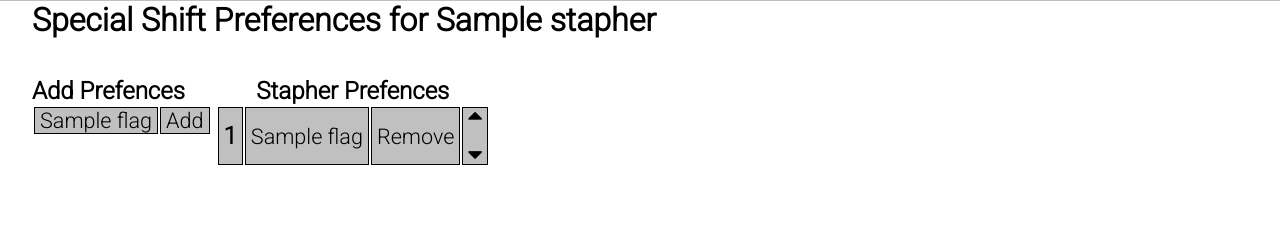
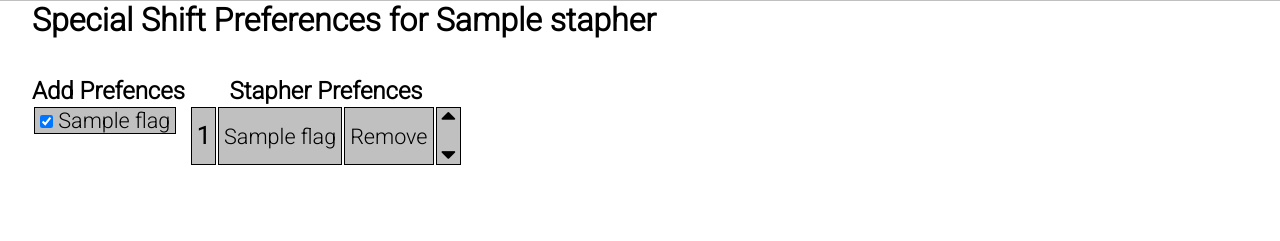
Before and after one commit to natelohn/staphd, a Django app: template schedules/templates/schedules/stapher_preferences.html in a window 1280 px wide. Shown: the part 59-300 px from the top of the page. Run offline with Django 3.2, Linux system fonts and the light colour scheme; the template is opened without the code that fills it: most values are stand-ins (such as "Sample title", 1, 10 or a date in 2020); some libraries are stand-ins or nearby versions.

Commit message:
special shift placement form

```diff
--- a/schedules/templates/schedules/stapher_preferences.html
+++ b/schedules/templates/schedules/stapher_preferences.html
@@ -10,10 +10,10 @@
 			<table id="ranking_table">
 				{% for flag in flags_to_add %}
 				<tr>
-					<td class="ranking_table_data" id="ranking_table_text">{{flag}}</td>
 					<td class="ranking_table_data" id="ranking_table_text">
-						<a id="add_link" href="{% url 'schedules:stapher-preferences-add' pk=stapher.id f=flag.id %}">Add</a>
-					</td>
+					<input type="checkbox" name="auto_schedule" id="id_auto_schedule" checked>
+					{{flag}}
+				</td>
 				</tr>
 				{% endfor %}
 			</table>
```
